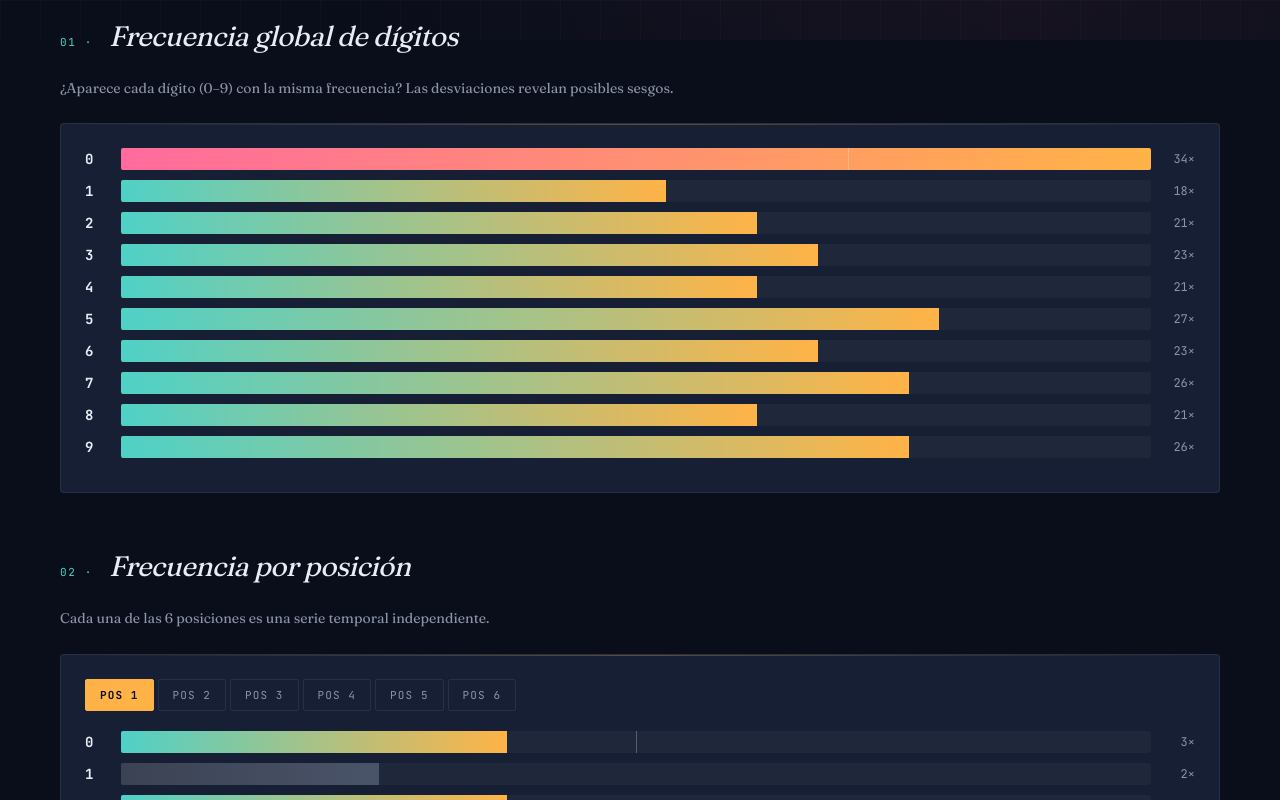
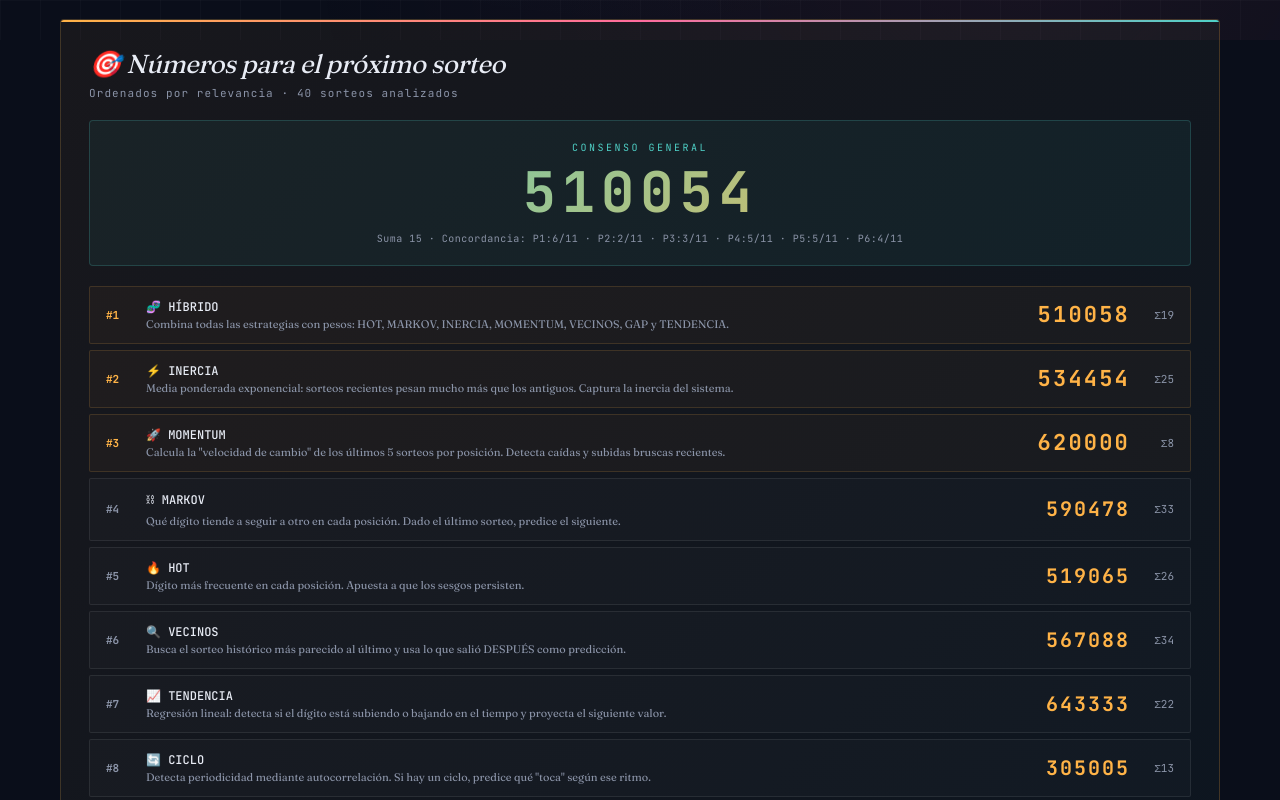
Before and after one commit to ivanes285/claude-lot, a React (Vite) app: page / in a window 1280 px wide. Shown: the part 760-1560 px from the top of the page. Built offline with nearby package versions, Linux system fonts and the light colour scheme; no server answers; the database is empty.

Commit message:
feat: sección Top Picks con números sugeridos ordenados por relevancia

```diff
--- a/src/App.tsx
+++ b/src/App.tsx
@@ -2,6 +2,7 @@ import { useMemo, useState } from 'react';
 import { useDraws } from './hooks/useDraws';
 import { computeStats, digitSum } from './utils/analysis';
 import { AddDraw } from './components/AddDraw';
+import { TopPicks } from './components/TopPicks';
 import { FrequencyChart } from './components/FrequencyChart';
 import { ReturnMap, TimeSeries } from './components/Charts';
 import { StatsGrid } from './components/StatsGrid';
@@ -55,6 +56,8 @@ export default function App() {
         disabled={disabled}
         onAdd={addDraw}
       />
+
+      <TopPicks draws={activeDraws} />
 
       {/* 01. Frecuencia Global */}
       <section className="section">
--- /dev/null
+++ b/src/components/TopPicks.tsx
@@ -0,0 +1,75 @@
+import { useMemo } from 'react';
+import type { Draw } from '../types';
+import { strategies, computeConsensus, STRAT_KEYS } from '../utils/strategies';
+
+interface Props {
+  draws: Draw[];
+}
+
+// Order strategies by relevance (best first)
+const RANKED_KEYS = [
+  'hybrid',     // Combina todo
+  'inercia',    // Captura tendencia reciente
+  'momentum',   // Detecta cambios bruscos
+  'markov',     // Transiciones
+  'hot',        // Frecuencia histórica
+  'vecinos',    // Patrón similar
+  'tendencia',  // Regresión
+  'ciclo',      // Periodicidad
+  'gap',        // Atrasados
+  'mean',       // Promedio
+  'cold',       // Menos frecuente
+] as const;
+
+export function TopPicks({ draws }: Props) {
+  const predictions = useMemo(() => {
+    return RANKED_KEYS.map((key, rank) => {
+      const s = strategies[key];
+      const r = s.compute(draws);
+      const num = r.num.join('');
+      const sum = r.num.reduce((a, b) => a + b, 0);
+      return { key, rank: rank + 1, icon: s.icon, label: s.label, num, sum, explain: s.explain };
+    });
+  }, [draws]);
+
+  const consensus = useMemo(() => computeConsensus(draws), [draws]);
+  const consensusNum = consensus.num.join('');
+  const consensusSum = consensus.num.reduce((a, b) => a + b, 0);
+
+  return (
+    <div className="top-picks">
+      <div className="tp-header">
+        <div className="tp-title">🎯 Números para el próximo sorteo</div>
+        <div className="tp-subtitle">Ordenados por relevancia · {draws.length} sorteos analizados</div>
+      </div>
+
+      <div className="tp-consensus">
+        <div className="tp-consensus-label">CONSENSO GENERAL</div>
+        <div className="tp-consensus-num">{consensusNum}</div>
+        <div className="tp-consensus-sub">
+          Suma {consensusSum} · Concordancia: {consensus.agreement.map((a, i) =>
+            `P${i+1}:${a}/${STRAT_KEYS.length}`
+          ).join(' · ')}
+        </div>
+      </div>
+
+      <div className="tp-list">
+        {predictions.map(p => (
+          <div key={p.key} className={`tp-item ${p.rank <= 3 ? 'tp-top' : ''}`}>
+            <div className="tp-rank">#{p.rank}</div>
+            <div className="tp-info">
+              <div className="tp-strat">{p.icon} {p.label}</div>
+              <div className="tp-explain">{p.explain}</div>
+            </div>
+            <div className="tp-number">{p.num}</div>
+            <div className="tp-sum">Σ{p.sum}</div>
+          </div>
+        ))}
+      </div>
+
+      <div className="tp-footer">
+        Probabilidad de cada número: 1 entre 1,000,000 · Esto es un ejercicio experimental, no una predicción real.
+      </div>
+    </div>
+  );
+}
--- a/src/index.css
+++ b/src/index.css
@@ -181,6 +181,87 @@ h1 em {
 }
 @keyframes pulse { 0%, 100% { opacity: 1; } 50% { opacity: 0.4; } }
 
+/* TOP PICKS */
+.top-picks {
+  background: linear-gradient(135deg, rgba(255,179,71,0.06), rgba(79,209,199,0.04));
+  border: 1px solid rgba(255,179,71,0.2);
+  border-radius: 4px; padding: 28px; margin-bottom: 48px; position: relative; overflow: hidden;
+}
+.top-picks::before {
+  content: ''; position: absolute; top: 0; left: 0; right: 0; height: 2px;
+  background: linear-gradient(90deg, var(--accent), var(--accent-2), var(--accent-3));
+}
+.tp-header { margin-bottom: 20px; }
+.tp-title {
+  font-family: 'Fraunces', serif; font-weight: 400; font-style: italic;
+  font-size: 26px; letter-spacing: -0.02em; margin-bottom: 6px;
+}
+.tp-subtitle {
+  font-family: 'JetBrains Mono', monospace; font-size: 11px;
+  color: var(--ink-dim); letter-spacing: 0.1em;
+}
+.tp-consensus {
+  text-align: center; padding: 20px; margin-bottom: 20px;
+  background: rgba(79,209,199,0.06); border: 1px solid rgba(79,209,199,0.2);
+  border-radius: 4px;
+}
+.tp-consensus-label {
+  font-family: 'JetBrains Mono', monospace; font-size: 10px;
+  letter-spacing: 0.25em; color: var(--accent-3); text-transform: uppercase; margin-bottom: 8px;
+}
+.tp-consensus-num {
+  font-family: 'JetBrains Mono', monospace; font-weight: 700;
+  font-size: clamp(36px, 8vw, 56px); letter-spacing: 0.1em;
+  background: linear-gradient(135deg, var(--accent-3), var(--accent));
+  -webkit-background-clip: text; -webkit-text-fill-color: transparent; background-clip: text;
+  line-height: 1.1;
+}
+.tp-consensus-sub {
+  font-family: 'JetBrains Mono', monospace; font-size: 10px;
+  color: var(--ink-dim); margin-top: 8px; letter-spacing: 0.05em;
+}
+.tp-list { display: flex; flex-direction: column; gap: 6px; }
+.tp-item {
+  display: flex; align-items: center; gap: 12px; padding: 12px 16px;
+  background: rgba(255,255,255,0.02); border: 1px solid var(--border);
+  border-radius: 2px; transition: all 0.2s;
+}
+.tp-item:hover { background: rgba(255,255,255,0.04); border-color: rgba(255,255,255,0.12); }
+.tp-item.tp-top { background: rgba(255,179,71,0.04); border-color: rgba(255,179,71,0.15); }
+.tp-rank {
+  font-family: 'JetBrains Mono', monospace; font-size: 11px; font-weight: 700;
+  color: var(--ink-dim); width: 28px; flex-shrink: 0;
+}
+.tp-top .tp-rank { color: var(--accent); }
+.tp-info { flex: 1; min-width: 0; }
+.tp-strat {
+  font-family: 'JetBrains Mono', monospace; font-size: 12px;
+  font-weight: 500; color: var(--ink); margin-bottom: 2px;
+}
+.tp-explain {
+  font-size: 11px; color: var(--ink-dim); white-space: nowrap;
+  overflow: hidden; text-overflow: ellipsis;
+}
+.tp-number {
+  font-family: 'JetBrains Mono', monospace; font-size: 20px; font-weight: 700;
+  letter-spacing: 0.1em; color: var(--accent); flex-shrink: 0;
+}
+.tp-top .tp-number { font-size: 22px; }
+.tp-sum {
+  font-family: 'JetBrains Mono', monospace; font-size: 11px;
+  color: var(--ink-dim); width: 32px; text-align: right; flex-shrink: 0;
+}
+.tp-footer {
+  margin-top: 16px; font-family: 'JetBrains Mono', monospace; font-size: 10px;
+  color: var(--ink-dim); text-align: center; font-style: italic; letter-spacing: 0.05em;
+}
+@media (max-width: 600px) {
+  .tp-explain { display: none; }
+  .tp-item { gap: 8px; padding: 10px 12px; }
+  .tp-number { font-size: 16px; }
+  .tp-top .tp-number { font-size: 18px; }
+}
+
 /* FREQ */
 .freq-row {
   display: flex; align-items: center; gap: 12px; margin-bottom: 10px;
```
Also changed, not shown: 1 other file (tests, documents, lock files or other folders).
